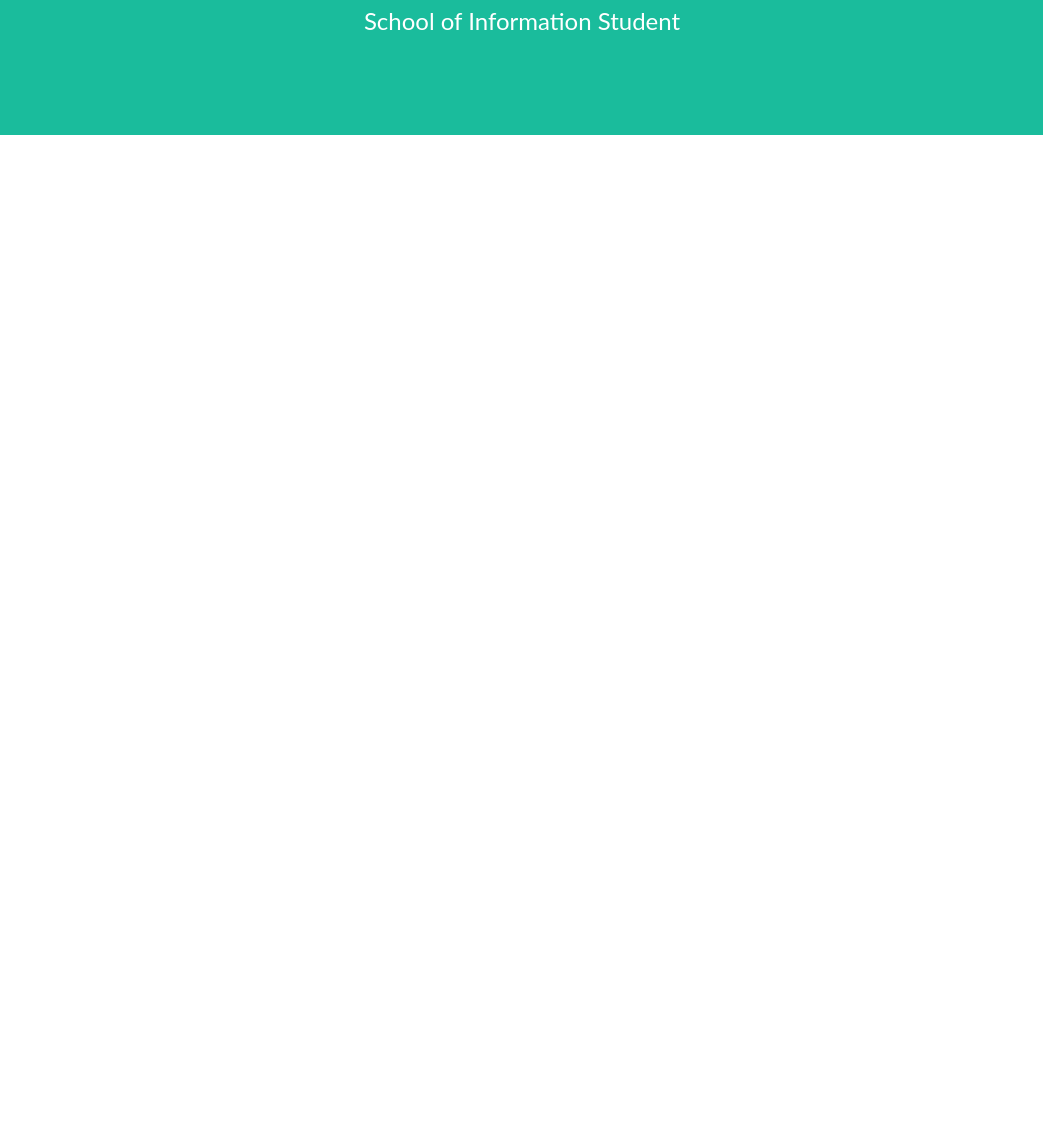
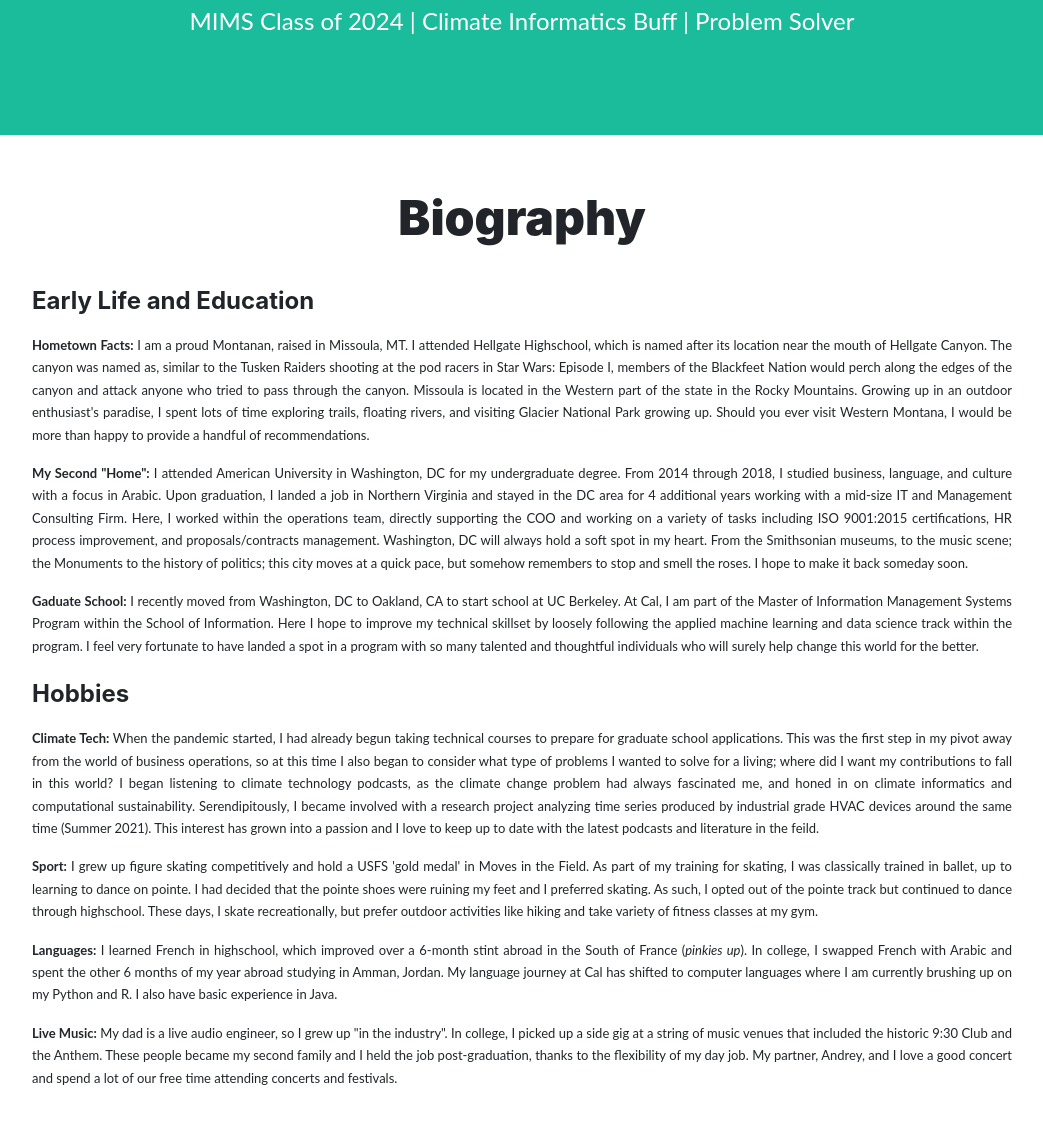
Before and after one commit to erinengle76/erinengle76.github.io, a plain HTML site: page index.html in a window 1280 px wide. Shown: the part 301-1424 px from the top of the page, without its empty margins (118-1161 px from the left). Before the commit the page ends 800 px from the top, so only its background shows below. Drawn offline with Linux system fonts and the light colour scheme.

Commit message:
Add existing file

```diff
--- a/index.html
+++ b/index.html
@@ -3,7 +3,7 @@
     <header>
         <link rel="stylesheet" href="style.css">
         <link rel="stylesheet" href="table_style.css">
-        <title>My Webpage Title</title>
+        <title> Erin Jones HTML Test</title>
     </header>
     <body>
         <!---Navigation--->
@@ -23,21 +23,64 @@
             <div class="container d-flex align-items-center flex-column">
 
                 <!-- This code is for the student name-->
-                <h1 class="masthead-heading text-uppercase mb-0">Test Student</h1>
+                <h1 class="masthead-heading text-uppercase mb-0">Erin Jones</h1>
                 <!--This code creates the two lines separating the student name from the subtitle-->
                 <div class="divider-custom divider-light">
                     <div class="divider-custom-line"></div>
                     <div class="divider-custom-line"></div>
                 </div>
                 <!--This code creates the subheading underneath the line dividers-->
-                <p class="masthead-subheading font-weight-light mb-0">School of Information Student</p>
+                <p class="masthead-subheading font-weight-light mb-0">MIMS Class of 2024 | Climate Informatics Buff | Problem Solver</p>
             </div>
         </header>
         <section class="text-center">
 
-            <div class="col-md-6 col-lg-4 mb-5">
-                <!-- put your bio paragraph here; remember to use the correct html tags -->
+            <div class="col-md-15 col-lg-15 mb-5"; STYLE="margin: 30px 150px 20px 150px">
+                <br>
+                <h1><font size=10><b>Biography</b></font></h1>
+                <br>
+                <h2><p align="left"><font size="5">Early Life and Education</font></p></h2>
 
+                <p align="justify"; style="line-height:1.4"> <font size="-1"><b>Hometown Facts:</b> I am a proud Montanan, raised in Missoula, MT. I attended Hellgate Highschool, which
+                is named after its location near the mouth of Hellgate Canyon. The canyon was named as, similar to the Tusken Raiders shooting
+                at the pod racers in Star Wars: Episode I, members of the Blackfeet Nation would perch along the edges of the canyon and attack
+                anyone who tried to pass through the canyon. Missoula is located in the Western part of the state in the Rocky Mountains. Growing
+                up in an outdoor enthusiast's paradise, I spent lots of time exploring trails, floating rivers, and visiting Glacier National
+                Park growing up. Should you ever visit Western Montana, I would be more than happy to provide a handful of recommendations.</font> </p>
+                <p align="justify"; style="line-height:1.4"> <font size="-1"><b>My Second "Home":</b> I attended American University in Washington, DC for my undergraduate degree. From
+                2014 through 2018, I studied business, language, and culture with a focus in Arabic. Upon graduation, I landed a job in Northern
+                Virginia and stayed in the DC area for 4 additional years working with a mid-size IT and Management Consulting Firm. Here, I worked within the
+                operations team, directly supporting the COO and working on a variety of tasks including ISO 9001:2015 certifications, HR process improvement,
+                and proposals/contracts management. Washington, DC will always hold a soft spot in my heart. From the Smithsonian museums, to the music scene;
+                the Monuments to the history of politics; this city moves at a quick pace, but somehow remembers to stop and smell the roses. I hope to make
+                it back someday soon.</font></p>
+                <p align="justify"; style="line-height:1.4"> <font size="-1"><b>Gaduate School:</b> I recently moved from Washington, DC to Oakland, CA to start school at UC Berkeley. At Cal,
+                I am part of the Master of Information Management Systems Program within the School of Information. Here I hope to improve my technical skillset by
+                loosely following the applied machine learning and data science track within the program. I feel very fortunate to have landed a spot in a program
+                with so many talented and thoughtful individuals who will surely help change this world for the better.</font></p>
+
+                <h2><p align="left"><font size="5">Hobbies</font></p></h2>
+                <p align="justify"; style="line-height:1.4"> <font size="-1"><b>Climate Tech:</b> When the pandemic started, I had already begun taking technical courses to prepare for
+                graduate school applications. This was the first step in my pivot away from the world of business operations, so at this time I also began to
+                consider what type of problems I wanted to solve for a living; where did I want my contributions to fall in this world? I began listening to
+                climate technology podcasts, as the climate change problem had always fascinated me, and honed in on climate informatics and computational
+                sustainability. Serendipitously, I became involved with a research project analyzing time series produced by industrial grade HVAC devices
+                around the same time (Summer 2021). This interest has grown into a passion and I love to keep up to date with the latest podcasts and literature
+                in the feild. </font></p>
+                <p align="justify"; style="line-height:1.4"> <font size="-1"><b>Sport:</b> I grew up figure skating competitively and hold a USFS 'gold medal' in Moves in the Field. As
+                part of my training for skating, I was classically trained in ballet, up to learning to dance on pointe. I had decided that the pointe shoes were
+                ruining my feet and I preferred skating. As such, I opted out of the pointe track but continued to dance through highschool. These days, I skate
+                recreationally, but prefer outdoor activities like hiking and take variety of fitness classes at my gym.</font></p>
+                <p align="justify"; style="line-height:1.4"> <font size="-1"><b>Languages:</b> I learned French in highschool, which improved over a 6-month stint abroad in the South of
+                France (<i>pinkies up</i>). In college, I swapped French with Arabic and spent the other 6 months of my year abroad studying in Amman, Jordan.
+                My language journey at Cal has shifted to computer languages where I am currently brushing up on my Python and R. I also have basic experience in
+                Java.</font></p>
+                <p align="justify"; style="line-height:1.4"> <font size="-1"><b>Live Music:</b> My dad is a live audio engineer, so I grew up "in the industry". In college, I picked up
+                a side gig at a string of music venues that included the historic 9:30 Club and the Anthem. These people became my second family and I held the
+                job post-graduation, thanks to the flexibility of my day job. My partner, Andrey, and I love a good concert and spend a lot of our free time
+                attending concerts and festivals.</font></p>
+                <br>
+                <br>
             </div>
         </section>
     </body>
```
